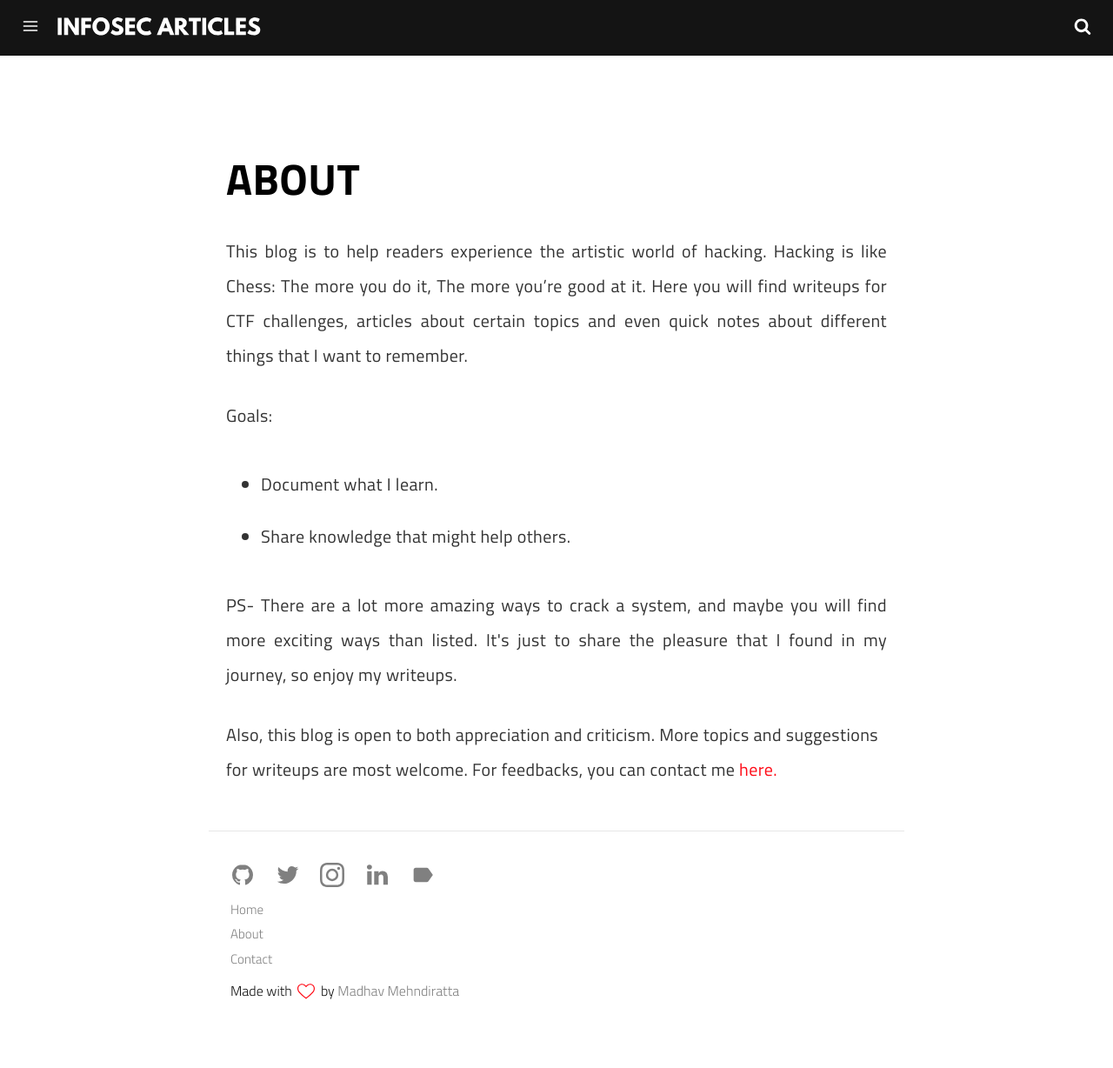
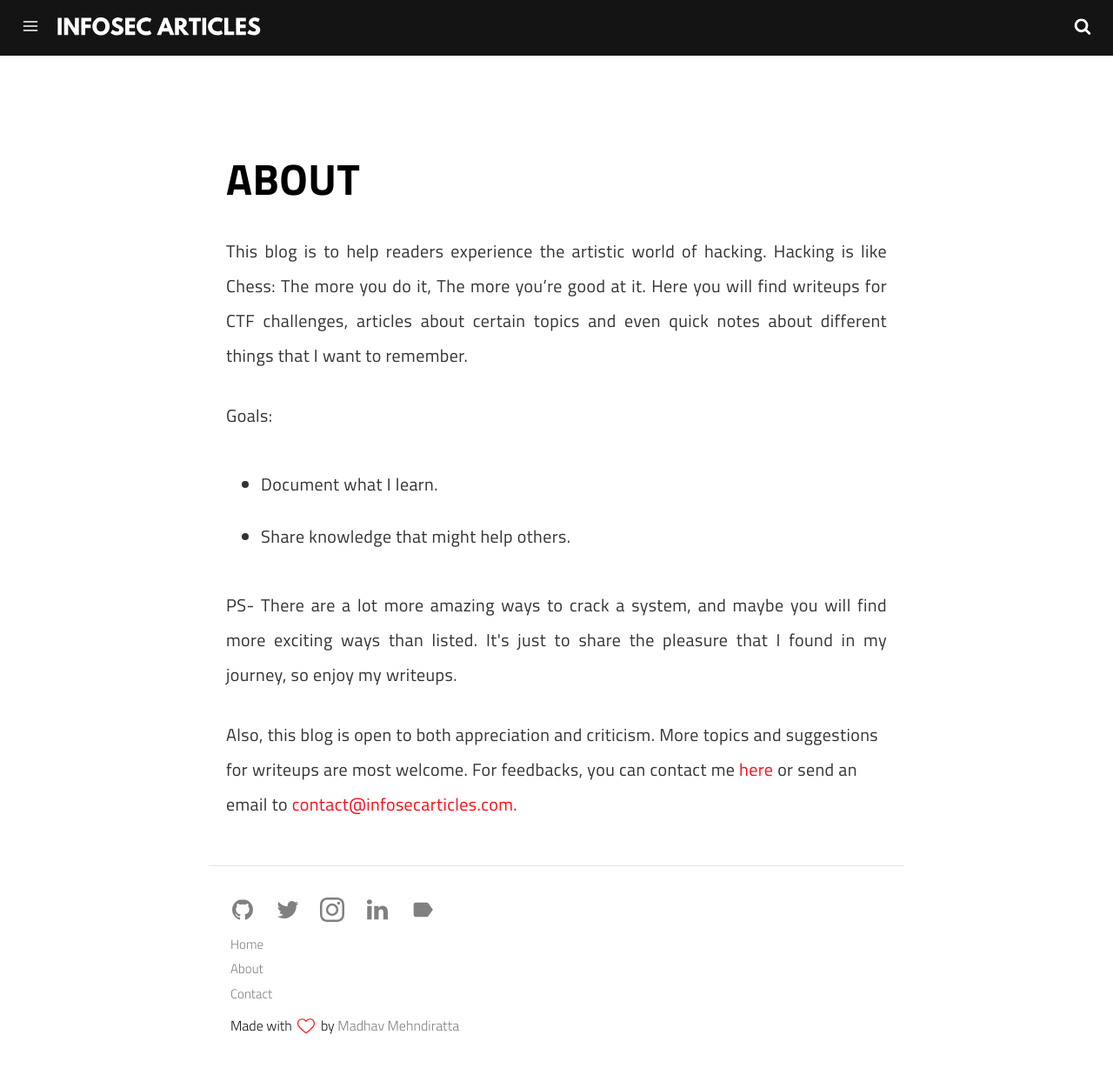
Before and after one commit to madhavmehndiratta/blog, a Jekyll site: the page built from about.md, in a window 1280 px wide and 1228 px high. Shown: the whole window at 87% size. Built offline with Jekyll 4.4.1, drawn with Linux system fonts in a browser that asks for light colours.

Commit message:
Update Contact Email

```diff
--- a/_config.yml
+++ b/_config.yml
@@ -1,6 +1,6 @@
 # Site Settings
 name: InfoSec Articles
-title: Infosec Articles | Madhav Mehndiratta's Blog
+title: Infosec Articles - Madhav Mehndiratta's Blog
 description: Welcome to Infosec Articles! Over here you will find articles related to Information Security, challenge walkthroughs, tutorials, exploits and much more.
 tags:
   - infosec articles
@@ -13,7 +13,7 @@ tags:
   - infosec
   - cybersecurity
   - ctf
-email: madhavmehndiratta2k3@gmail.com
+email: contact@infosecarticles.com
 show_hero: true
 menu:
   - title: Home
--- a/_layouts/contact.html
+++ b/_layouts/contact.html
@@ -13,7 +13,7 @@ layout: page
 
 <div class="container">
 
-  <h2>{{ site.translations.contact.title | default: "Talk to me" }}</h2>
+  <h2>{{ site.translations.contact.title | default: "CONTACT" }}</h2>
 
   <div id="form" class="contact-form">
     <form accept-charset="UTF-8" method="POST" action="https://formspree.io/{{ site.email }}" v-on:submit.prevent="validateBeforeSubmit" ref="contact">
--- a/about.md
+++ b/about.md
@@ -16,4 +16,4 @@ Goals:
 PS- There are a lot more amazing ways to crack a system, and maybe you will find more exciting ways than listed. It's just to share the pleasure that I found in my journey, so enjoy my writeups.</p>
 
 <p algin="justify">
-Also, this blog is open to both appreciation and criticism. More topics and suggestions for writeups are most welcome. For feedbacks, you can contact me <a href="/contact">here.</a></p>
+Also, this blog is open to both appreciation and criticism. More topics and suggestions for writeups are most welcome. For feedbacks, you can contact me <a href="/contact">here</a> or send an email to <a href="mailto:contact@infosecarticles.com"> contact@infosecarticles.com.</a></p>
```
